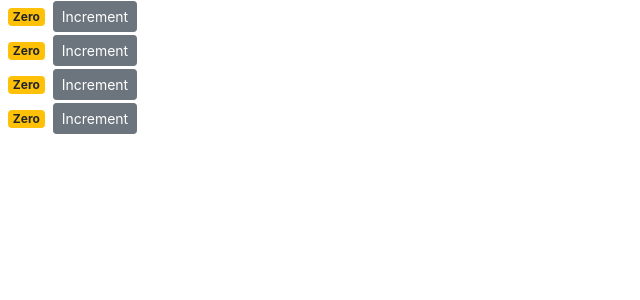
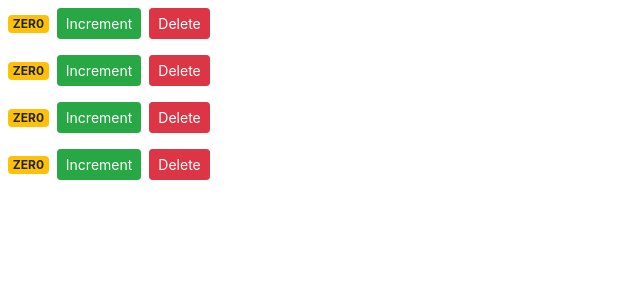
Before and after one commit to parixitsoni/counter-app, a React (Create React App) app: page / in a window 1280 px wide. Shown: the top 300 px of the page, without its empty margins (0-640 px from the left). Built offline with nearby package versions, Linux system fonts and the light colour scheme.

Commit message:
Update counter.jsx
create Delete btn class

```diff
--- a/src/components/counter.jsx
+++ b/src/components/counter.jsx
@@ -2,30 +2,32 @@ import React, { Component } from 'react';
 
 class Counter extends Component {
     state = {
-        count:0
+        value:this.props.value
         };
 
     handleIncrement = () => {
-        this.setState({count: this.state.count + 1 })
+        this.setState({value: this.state.value + 1 })
     }
 
     render() {
+        console.log('props',this.props);
         return (
             <div>
                 <span className={this.getBadgeClassess()}>{this.formatCount()}</span>
-                <button className='btn btn-secondary btn-sm' onClick={this.handleIncrement}>Increment</button>
+                <button className='btn btn-success btn-sm' onClick={this.handleIncrement}>Increment</button>
+                <button className="btn btn-danger btn-sm m-2">Delete</button>
             </div>
         );
     }
     getBadgeClassess() {
         let classes = 'badge m-2 badge-';
-        classes += (this.state.count === 0) ? 'warning' : 'primary';
+        classes += (this.state.value === 0) ? 'warning' : 'primary';
         return classes;
     }
 
 formatCount(){
-    const { count } = this.state
-    return count === 0 ? 'Zero' : count;
+    const { value } = this.state
+    return value === 0 ? 'ZER0' : value;
 
 }
 }
```
